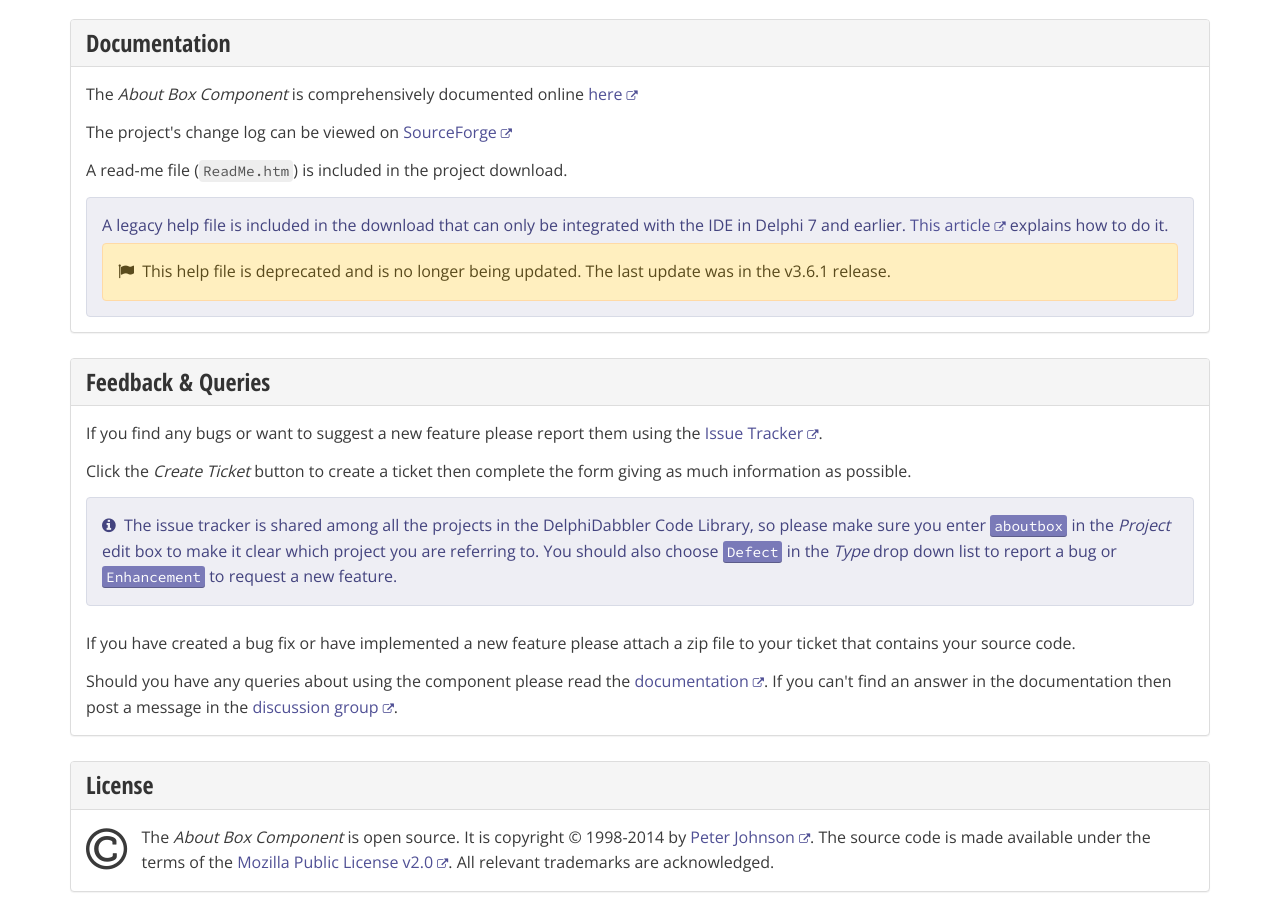
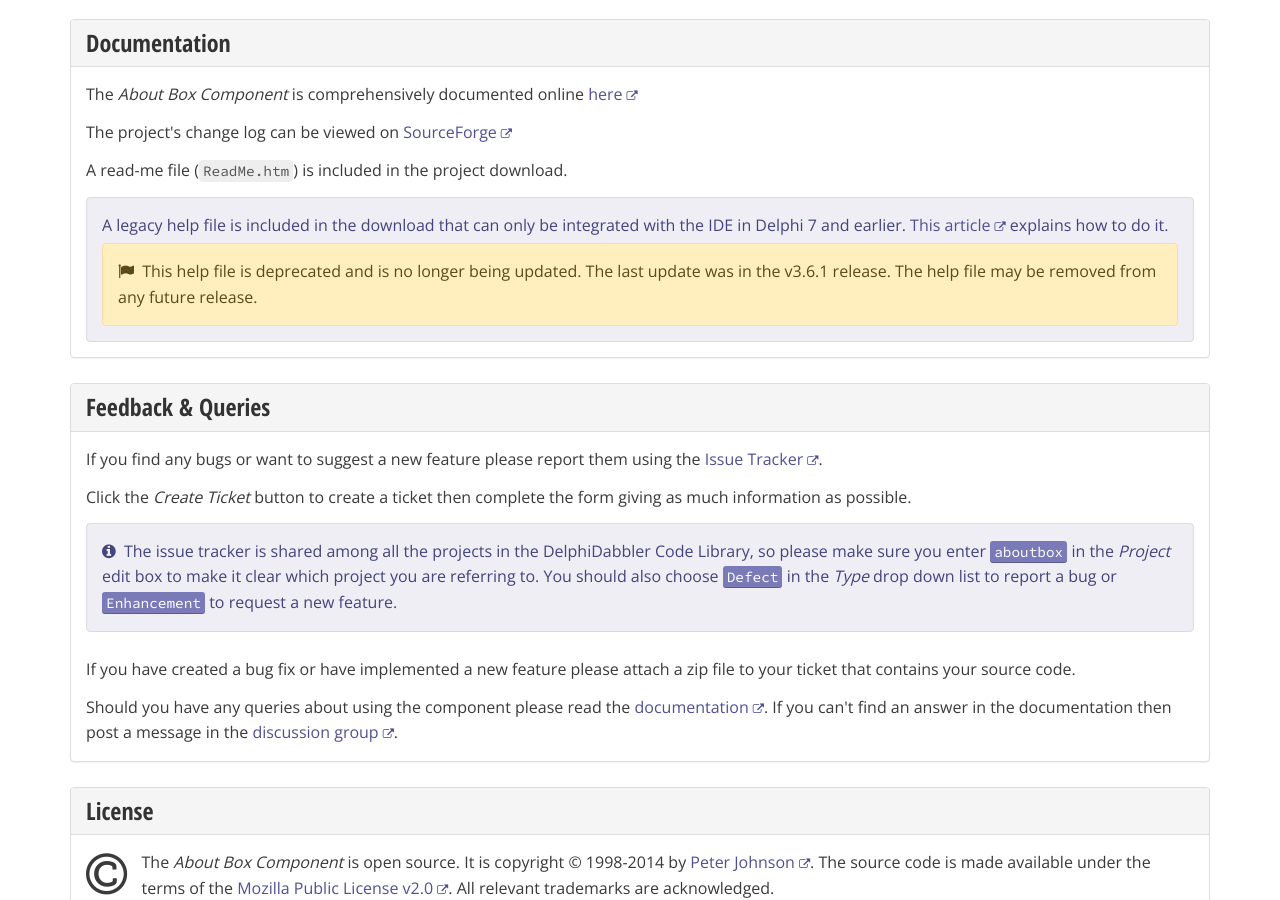
Before and after one commit to delphidabbler/delphidabbler.github.io, a Jekyll site: the page built from _software/aboutbox.html, in a window 1280 px wide and 900 px high, scrolled down 2395 px. Built offline with Jekyll 4.4.1, drawn with Linux system fonts in a browser that asks for light colours; nearby versions of some CDN libraries.

Commit message:
Note that deprecated help file may be removed from later releases

```diff
--- a/_software/aboutbox.html
+++ b/_software/aboutbox.html
@@ -187,7 +187,7 @@
         A legacy help file is included in the download that can only be integrated with the IDE in Delphi 7 and earlier. <a href="http://delphidabbler.com/articles?article=15">This article</a> explains how to do it.
       </p>
       <p class="alert alert-warning glyph">
-        This help file is deprecated and is no longer being updated. The last update was in the v3.6.1 release.
+        This help file is deprecated and is no longer being updated. The last update was in the v3.6.1 release. The help file may be removed from any future release.
       </p>
     </div>
   </div>
--- a/_software/dropfiles.html
+++ b/_software/dropfiles.html
@@ -257,7 +257,7 @@
         A legacy help file is included in the download that can only be integrated with the IDE in Delphi 7 and earlier. <a href="http://delphidabbler.com/articles?article=15">This article</a> explains how to do it.
       </p>
       <p class="alert alert-warning glyph">
-        This help file is deprecated and is no longer being updated. The last update was in the v5.0.3 release.
+        This help file is deprecated and is no longer being updated. The last update was in the v5.0.3 release. The help file may be removed from any future release.
       </p>
     </div>
     <p>
--- a/_software/shellfolders.html
+++ b/_software/shellfolders.html
@@ -225,7 +225,7 @@
         A legacy help file is included in the download that can only be integrated with the IDE in Delphi 7 and earlier. <a href="http://delphidabbler.com/articles?article=15">This article</a> explains how to do it.
       </p>
       <p class="alert alert-warning glyph">
-        This help file is deprecated and is no longer being updated. The last update was in the v2.3.1 release.
+        This help file is deprecated and is no longer being updated. The last update was in the v2.3.1 release. The help file may be removed from any future release.
       </p>
     </div>
   </div>
--- a/_software/verinfo.html
+++ b/_software/verinfo.html
@@ -190,7 +190,7 @@
         A legacy help file is included in the download that can only be integrated with the IDE in Delphi 7 and earlier. <a href="http://delphidabbler.com/articles?article=15">This article</a> explains how to do it.
       </p>
       <p class="alert alert-warning glyph">
-        This help file is deprecated and is no longer being updated.
+        This help file is deprecated and is no longer being updated. It may be removed from any future release.
       </p>
     </div>
   </div>
--- a/_software/wdwstate.html
+++ b/_software/wdwstate.html
@@ -239,7 +239,7 @@
         A legacy help file is included in the download that can only be integrated with the IDE in Delphi 7 and earlier. <a href="http://delphidabbler.com/articles?article=15">this article</a> explains how to do it.
       </p>
       <p class="alert alert-warning glyph">
-        This help file is deprecated and is no longer being updated. The last update was in the v5.4.1 release.
+        This help file is deprecated and is no longer being updated. The last update was in the v5.4.1 release. The help file may be removed from any future release.
       </p>
     </div>
     <p>
```
